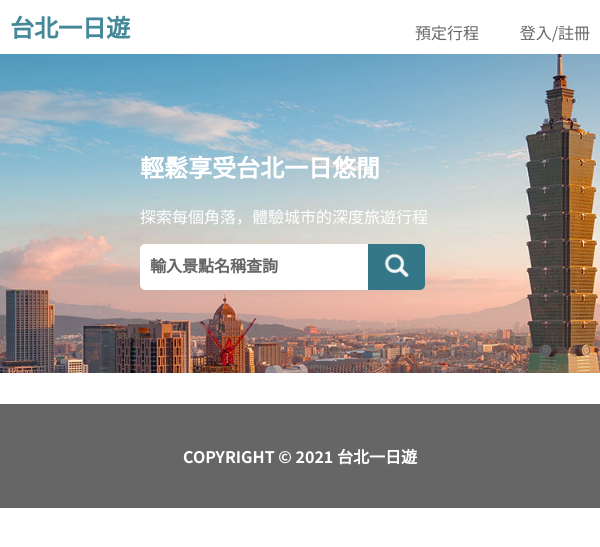
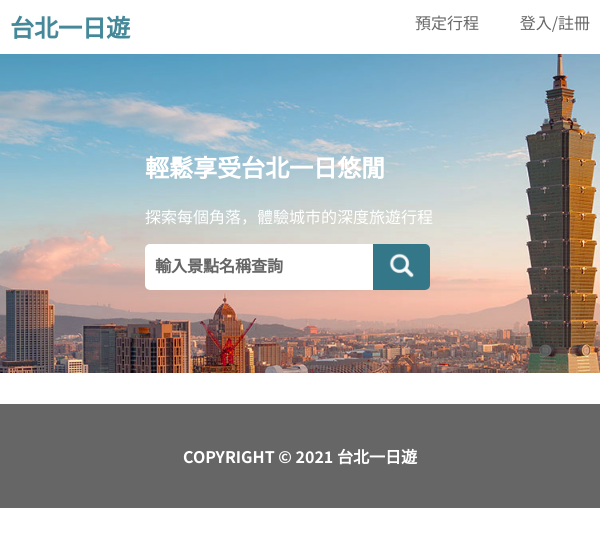
Before and after one commit to hayleychangs/Taipei-Day-Trip, a Flask app: page / in a window 600 px wide. Shown: the top 547 px of the page. Run offline with Flask 2, Linux system fonts and the light colour scheme; data that the repository does not hold is empty.

Commit message:
fix: align the content in header and keyvisual with attraction list in any devices larger than 1200px add: null object checking for attraction-mrt in javascript

```diff
--- a/static/css/index.css
+++ b/static/css/index.css
@@ -2,9 +2,7 @@
 body{
     margin:0;
     font-family: "NOTO Sans TC", san-serif;
-    padding-top: 60px;
 }
-
 :root{
     --Light-Cyan:#66AABB;
     --Lighter-Cyan:#AADDEE;
@@ -16,24 +14,26 @@ body{
     --Gray:#666666;
     --light-Gray:rgb(191,191,191);
 }
-
 .wrapper{
     box-sizing: border-box;
     width:100%;
     max-width: 1920px;
     margin:0 auto;
 }
+header{
+    height: 54px;
+    position: sticky;
+    top: 0;
+    z-index: 2;
+    background-color:var(--White);
+}
 .header-content{
-    box-sizing: border-box;
-    height:54px;    /*設計稿規格*/
-    width:100%;
+    width: 1200px;
+    height: 100%;
+    margin: auto;
     display: flex;
     justify-content: space-between;
     align-items: center;
-    position: fixed;
-    top: 0;
-    z-index: 2;
-    background-color: var(--White);
 }
 .theme{
     width: 150px;
@@ -44,19 +44,11 @@ body{
     line-height: 34px;
     color:var(--Cyan);
     /* text-shadow: 0px 4px 4px rgba(0, 0, 0, 0.25), 0px 4px 4px rgba(0, 0, 0, 0.25); */
-    margin-left: 350px;
 }
 .nav-item{
     display: flex;
-    flex-direction: row;
-    justify-content: flex-end;
-    align-items: flex-start;
-    margin-right: 350px;
-    position: absolute;
     width: 175px;
     height: 34px;
-    right: 0px;
-    bottom: 0px;
     justify-content: space-between;
     color: var(--Gray);
 }
@@ -68,12 +60,11 @@ body{
     display: flex;
     flex-wrap: wrap;
     flex-direction: row;
-    margin-top: -6px;
 }
 .banner{
-    width: auto;
+    width: 1200px;
     height: 169px;
-    margin-left: 360px;
+    margin: auto;
     position: relative;
     top:75px;
     z-index: 1;
@@ -279,6 +273,7 @@ body{
     }
     .banner{
         margin: auto;
+        padding-left: 10px;
     }
     .section-attractions{
         width: 90%;
```
Also changed, not shown: other parts of static/css/index.css (+8 -2 lines), static/js/index.js (+7 -2 lines).
